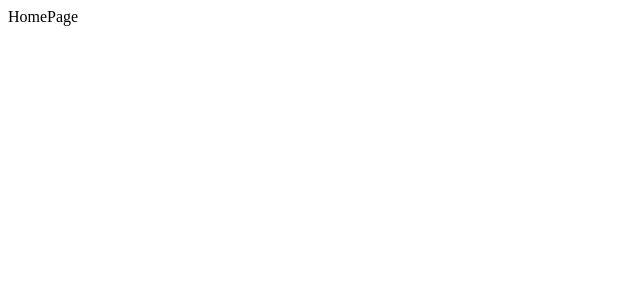
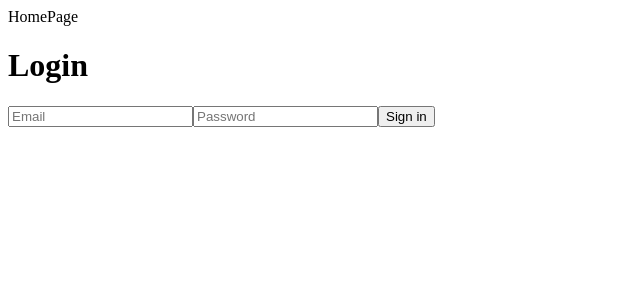
Before and after one commit to xunxee/wanted-pre-onboarding-frontend, a JavaScript app: page / in a window 1280 px wide. Shown: the top 300 px of the page, without its empty margins (0-640 px from the left). Built offline with nearby package versions, Linux system fonts and the light colour scheme.

Commit message:
Add: 로그인과 회원가입에 공용 컴포넌트로 사용될 Form 컴포넌트의 기본 구성을 추가 - props로 category를 전달하여 category의 값에 따라 동적으로 test-id와 button의 이름이 변경되도록 설정

```diff
--- a/src/HomePage/HomePage.js
+++ b/src/HomePage/HomePage.js
@@ -1,3 +1,10 @@
+import SigninPage from '../Signin/SigninPage';
+
 export default function HomePage() {
-  return <div>HomePage</div>;
+  return (
+    <>
+      <div>HomePage</div>
+      <SigninPage />
+    </>
+  );
 }
--- /dev/null
+++ b/src/Signin/SigninContainer.js
@@ -0,0 +1,10 @@
+import { Form } from '../components/Form';
+
+export default function SigninContainer() {
+  return (
+    <>
+      <h1>Login</h1>
+      <Form category="Sign in" />
+    </>
+  );
+}
--- a/src/Signin/SigninPage.js
+++ b/src/Signin/SigninPage.js
@@ -1,3 +1,5 @@
+import SigninContainer from './SigninContainer';
+
 export default function SigninPage() {
-  return <div>SigninPage</div>;
+  return <SigninContainer />;
 }
--- /dev/null
+++ b/src/components/Form.js
@@ -0,0 +1,18 @@
+export function Form({ category }) {
+  return (
+    <form type>
+      <input type="email" data-testid="email-input" placeholder="Email" />
+      <input
+        type="password"
+        data-testid="password-input"
+        placeholder="Password"
+      />
+      <button
+        type="submit"
+        data-testid={category === 'Sign in' ? 'signin-button' : 'signup-button'}
+      >
+        {category}
+      </button>
+    </form>
+  );
+}
```
